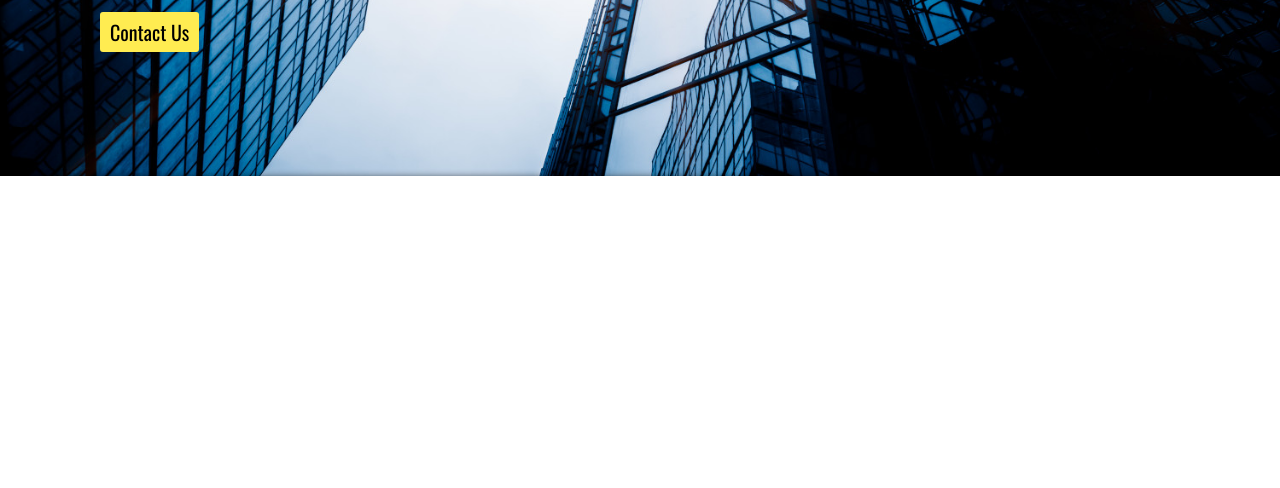
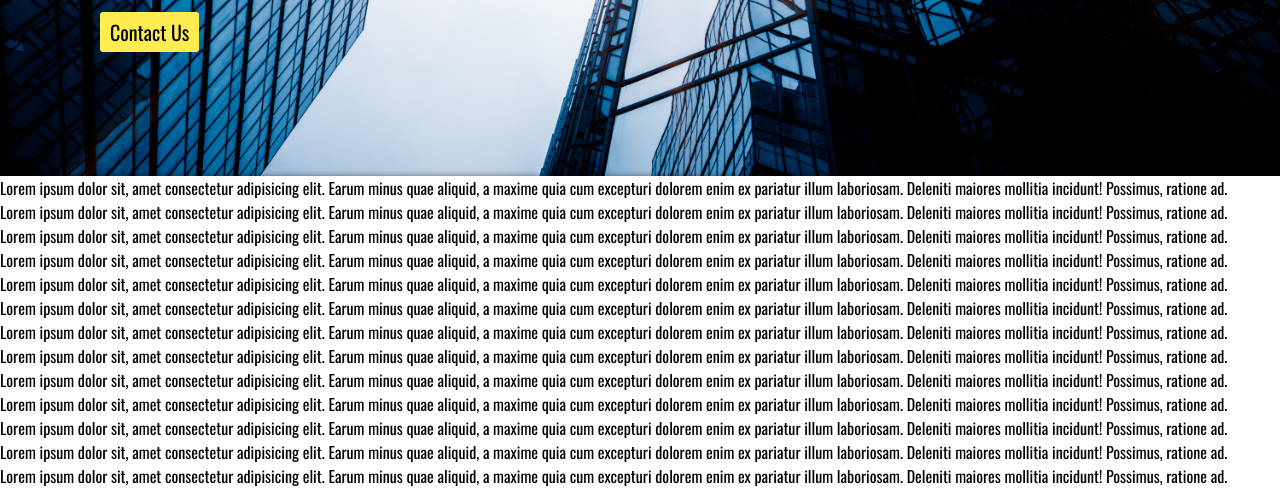
Before and after one commit to PedroRennaMoore/html-css, a plain HTML site: page Estudos/Site001/index.html in a window 1280 px wide. Shown: the part 474-962 px from the top of the page. Before the commit the page ends 800 px from the top, so only its background shows below. Drawn offline with nearby package versions, Linux system fonts and the light colour scheme.

Commit message:
Mudanças gerais

```diff
--- a/Estudos/Site001/index.html
+++ b/Estudos/Site001/index.html
@@ -32,6 +32,20 @@
             <button>Contact Us</button>
         </div>
     </section>
+    <p>Lorem ipsum dolor sit, amet consectetur adipisicing elit. Earum minus quae aliquid, a maxime quia cum excepturi dolorem enim ex pariatur illum laboriosam. Deleniti maiores mollitia incidunt! Possimus, ratione ad.</p>
+    <p>Lorem ipsum dolor sit, amet consectetur adipisicing elit. Earum minus quae aliquid, a maxime quia cum excepturi dolorem enim ex pariatur illum laboriosam. Deleniti maiores mollitia incidunt! Possimus, ratione ad.</p>
+    <p>Lorem ipsum dolor sit, amet consectetur adipisicing elit. Earum minus quae aliquid, a maxime quia cum excepturi dolorem enim ex pariatur illum laboriosam. Deleniti maiores mollitia incidunt! Possimus, ratione ad.</p>
+    <p>Lorem ipsum dolor sit, amet consectetur adipisicing elit. Earum minus quae aliquid, a maxime quia cum excepturi dolorem enim ex pariatur illum laboriosam. Deleniti maiores mollitia incidunt! Possimus, ratione ad.</p>
+    <p>Lorem ipsum dolor sit, amet consectetur adipisicing elit. Earum minus quae aliquid, a maxime quia cum excepturi dolorem enim ex pariatur illum laboriosam. Deleniti maiores mollitia incidunt! Possimus, ratione ad.</p>
+    <p>Lorem ipsum dolor sit, amet consectetur adipisicing elit. Earum minus quae aliquid, a maxime quia cum excepturi dolorem enim ex pariatur illum laboriosam. Deleniti maiores mollitia incidunt! Possimus, ratione ad.</p>
+    <p>Lorem ipsum dolor sit, amet consectetur adipisicing elit. Earum minus quae aliquid, a maxime quia cum excepturi dolorem enim ex pariatur illum laboriosam. Deleniti maiores mollitia incidunt! Possimus, ratione ad.</p>
+    <p>Lorem ipsum dolor sit, amet consectetur adipisicing elit. Earum minus quae aliquid, a maxime quia cum excepturi dolorem enim ex pariatur illum laboriosam. Deleniti maiores mollitia incidunt! Possimus, ratione ad.</p>
+    <p>Lorem ipsum dolor sit, amet consectetur adipisicing elit. Earum minus quae aliquid, a maxime quia cum excepturi dolorem enim ex pariatur illum laboriosam. Deleniti maiores mollitia incidunt! Possimus, ratione ad.</p>
+    <p>Lorem ipsum dolor sit, amet consectetur adipisicing elit. Earum minus quae aliquid, a maxime quia cum excepturi dolorem enim ex pariatur illum laboriosam. Deleniti maiores mollitia incidunt! Possimus, ratione ad.</p>
+    <p>Lorem ipsum dolor sit, amet consectetur adipisicing elit. Earum minus quae aliquid, a maxime quia cum excepturi dolorem enim ex pariatur illum laboriosam. Deleniti maiores mollitia incidunt! Possimus, ratione ad.</p>
+    <p>Lorem ipsum dolor sit, amet consectetur adipisicing elit. Earum minus quae aliquid, a maxime quia cum excepturi dolorem enim ex pariatur illum laboriosam. Deleniti maiores mollitia incidunt! Possimus, ratione ad.</p>
+    <p>Lorem ipsum dolor sit, amet consectetur adipisicing elit. Earum minus quae aliquid, a maxime quia cum excepturi dolorem enim ex pariatur illum laboriosam. Deleniti maiores mollitia incidunt! Possimus, ratione ad.</p>
+
 
 </body>
 </html>
```
